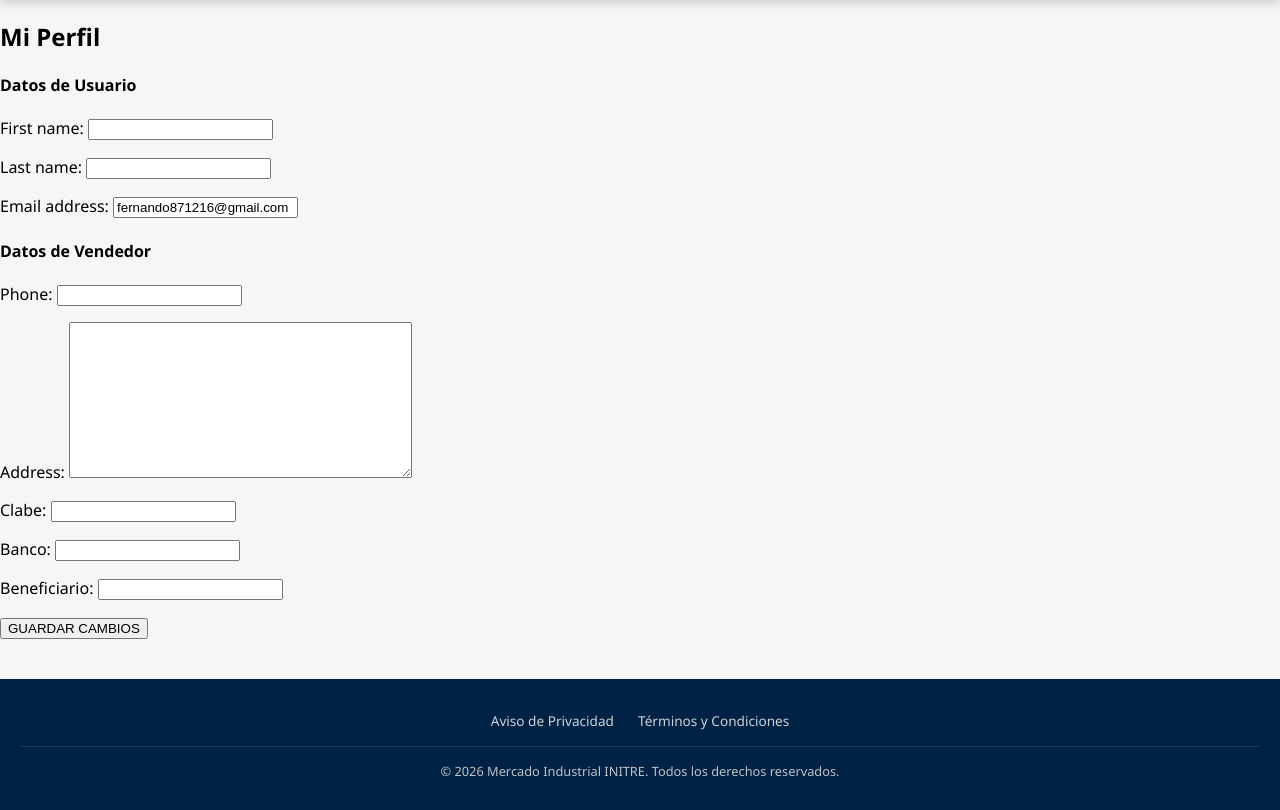
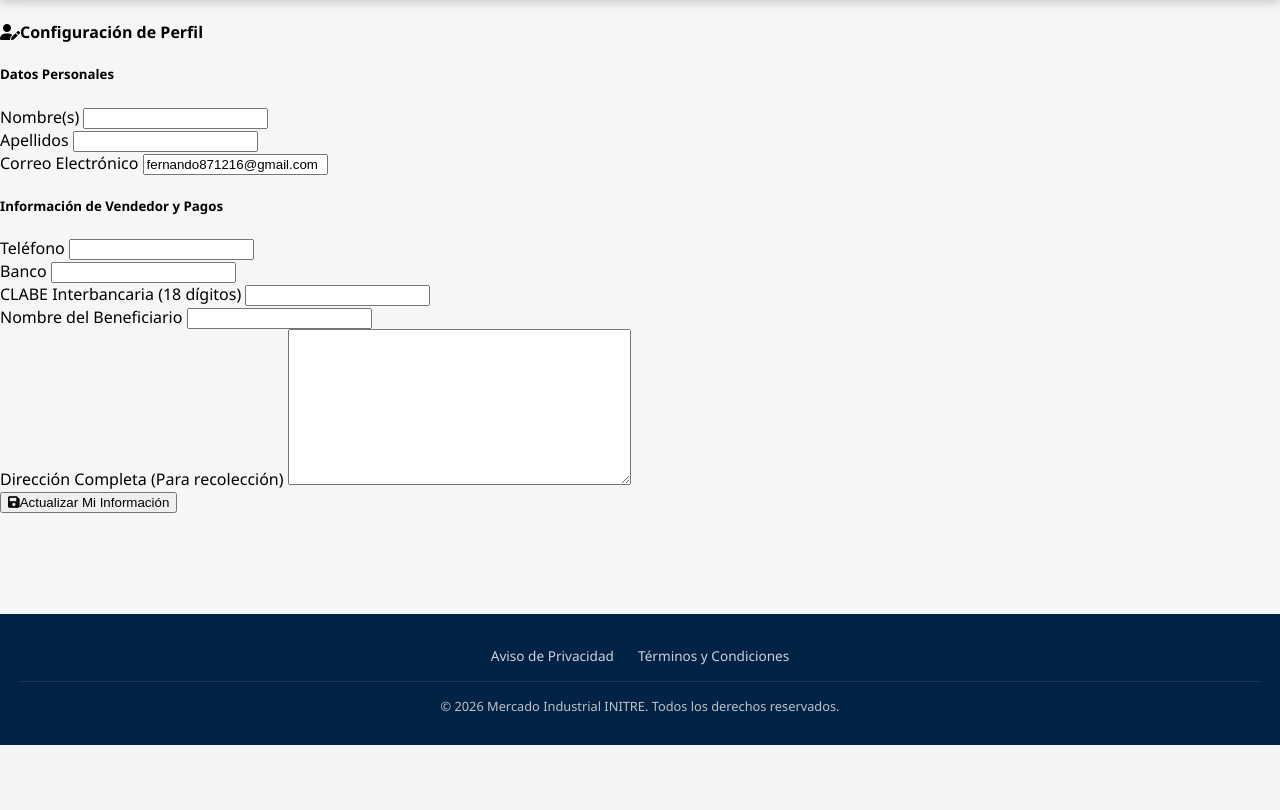
Before and after one commit to fernando871216-rgb/mercado-industrial, a Django app: page /perfil/editar/ in a window 1280 px wide. Shown: the part 55-865 px from the top of the page. After the commit the page ends 800 px from the top, so only its background shows below. Run offline with Django 5.2, Linux system fonts and the light colour scheme; a user stored in the database is signed in; data comes from the database, SQL or seed files in the repository.

Commit message:
Update editar_perfil.html

```diff
--- a/marketplace/templates/marketplace/editar_perfil.html
+++ b/marketplace/templates/marketplace/editar_perfil.html
@@ -1,24 +1,74 @@
 {% extends 'marketplace/base.html' %}
 
 {% block content %}
-<div class="container mt-5">
+<div class="container my-5">
     <div class="row justify-content-center">
-        <div class="col-md-8">
-            <div class="card shadow border-0">
-                <div class="card-header bg-primary text-white text-center py-4">
-                    <h2 class="mb-0">Mi Perfil</h2>
+        <div class="col-12 col-lg-8">
+            <div class="card shadow-sm border-0">
+                <div class="card-header bg-primary text-white py-3">
+                    <h4 class="mb-0 text-center"><i class="fas fa-user-edit me-2"></i>Configuración de Perfil</h4>
                 </div>
-                <div class="card-body p-5">
+                <div class="card-body p-4">
+                    {% if messages %}
+                        {% for message in messages %}
+                            <div class="alert alert-success alert-dismissible fade show" role="alert">
+                                {{ message }}
+                                <button type="button" class="btn-close" data-bs-dismiss="alert" aria-label="Close"></button>
+                            </div>
+                        {% endfor %}
+                    {% endif %}
+
                     <form method="POST">
                         {% csrf_token %}
-                        <h4 class="text-primary mb-3">Datos de Usuario</h4>
-                        {{ u_form.as_p }}
 
-                        <h4 class="text-primary mt-4 mb-3">Datos de Vendedor</h4>
-                        {{ p_form.as_p }}
+                        <div class="mb-4">
+                            <h5 class="text-secondary border-bottom pb-2 mb-3">Datos Personales</h5>
+                            <div class="row g-3">
+                                <div class="col-md-6">
+                                    <label class="small text-muted mb-1">Nombre(s)</label>
+                                    {{ u_form.first_name }}
+                                </div>
+                                <div class="col-md-6">
+                                    <label class="small text-muted mb-1">Apellidos</label>
+                                    {{ u_form.last_name }}
+                                </div>
+                                <div class="col-12">
+                                    <label class="small text-muted mb-1">Correo Electrónico</label>
+                                    {{ u_form.email }}
+                                </div>
+                            </div>
+                        </div>
 
-                        <div class="d-grid gap-2 mt-4">
-                            <button type="submit" class="btn btn-success btn-lg">GUARDAR CAMBIOS</button>
+                        <div class="mb-4">
+                            <h5 class="text-secondary border-bottom pb-2 mb-3">Información de Vendedor y Pagos</h5>
+                            <div class="row g-3">
+                                <div class="col-md-6">
+                                    <label class="small text-muted mb-1">Teléfono</label>
+                                    {{ p_form.phone }}
+                                </div>
+                                <div class="col-md-6">
+                                    <label class="small text-muted mb-1">Banco</label>
+                                    {{ p_form.banco }}
+                                </div>
+                                <div class="col-12">
+                                    <label class="small text-muted mb-1">CLABE Interbancaria (18 dígitos)</label>
+                                    {{ p_form.clabe }}
+                                </div>
+                                <div class="col-12">
+                                    <label class="small text-muted mb-1">Nombre del Beneficiario</label>
+                                    {{ p_form.beneficiario }}
+                                </div>
+                                <div class="col-12">
+                                    <label class="small text-muted mb-1">Dirección Completa (Para recolección)</label>
+                                    {{ p_form.address }}
+                                </div>
+                            </div>
+                        </div>
+
+                        <div class="d-grid gap-2 pt-3">
+                            <button type="submit" class="btn btn-primary btn-lg shadow-sm">
+                                <i class="fas fa-save me-2"></i>Actualizar Mi Información
+                            </button>
                         </div>
                     </form>
                 </div>
```
